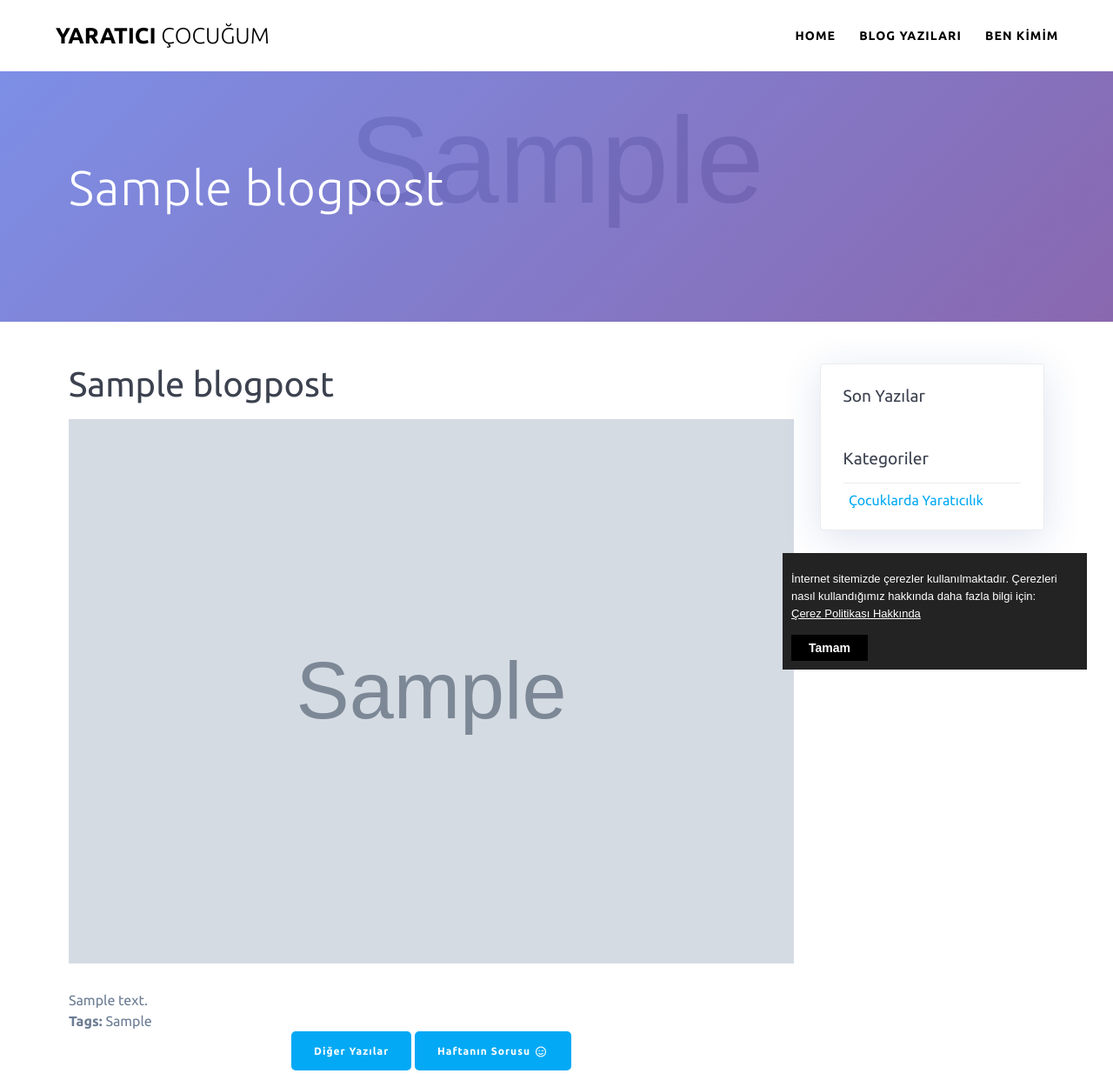
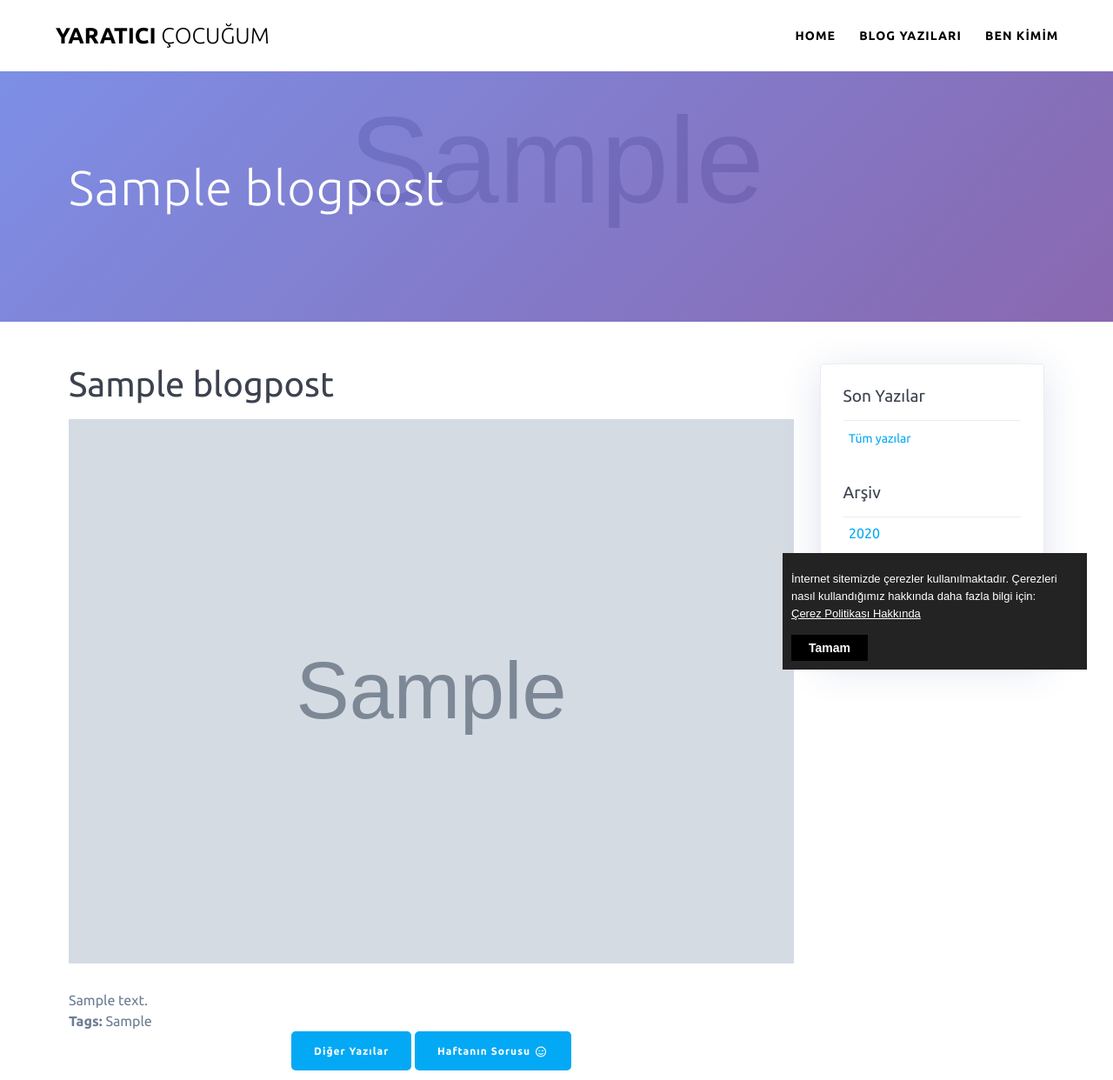
Before and after one commit to erdem-durmaz/Y.C., a Django app: a page that uses mysite/templates/yaratici/post.html in a window 1280 px wide. Shown: the top 1242 px of the page at 87% size. Run offline with Django 3.2, Linux system fonts and the light colour scheme; tables that the repository leaves empty hold one stand-in row (values such as "Sample post"); grey boxes marked "Sample" are stand-in pictures; some libraries are stand-ins or nearby versions; some web fonts are replaced.

Commit message:
post sidebar

```diff
--- a/mysite/templates/yaratici/post.html
+++ b/mysite/templates/yaratici/post.html
@@ -67,23 +67,39 @@
                         <div id="recent-posts-2" class="widget widget_recent_entries">
                             <h5 class="widgettitle">Son Yazılar</h5>
                             <ul>
-                                {%for post in posts%}
+                                {%for post in sidebarposts%}
                                 <li>
                                     <a href="{%url 'yaratici:show_post' slug=post.slug%}"
                                         aria-current="page">{{post.title}}</a>
                                 </li>
                                 {%endfor%}
+                                <li>
+                                    <a href="{%url 'yaratici:posts'%}"
+                                        aria-current="page"><small> Tüm yazılar</small></a>
+                                </li>
                             </ul>
 
                         </div>
 
                         <div id="categories-2" class="widget widget_categories">
+                            <h5 class="widgettitle">Arşiv</h5>
+                            <ul>
+                                {%for year in years %}
+                                <li class="cat-item cat-item-3"><a
+                                        href="{%url 'yaratici:posts_byyear' year=year%}">{{year}}</a>
+                                </li>
+                                {%endfor%}
+                            </ul>
+
+                        </div>
+                        <div id="categories-2" class="widget widget_categories">
                             <h5 class="widgettitle">Kategoriler</h5>
                             <ul>
+                                {%for category in categories %}
                                 <li class="cat-item cat-item-3"><a
-                                        href="#">Çocuklarda
-                                        Yaratıcılık</a>
+                                        href="{%url 'yaratici:posts_bytag' slug=category.slug %}">{{category}}</a>
                                 </li>
+                                {%endfor%}
                             </ul>
 
                         </div>
--- a/mysite/yaratici/views.py
+++ b/mysite/yaratici/views.py
@@ -53,7 +53,10 @@
     posts = BlogPost.objects.exclude(id=1).filter(is_Published__exact=True).order_by('-create_date')[:10]
     sidebar_posts = BlogPost.objects.exclude(id=1).filter(is_Published__exact=True).order_by('-create_date')[:3]
     post = get_object_or_404(BlogPost, slug=slug)
-    return render(request, 'yaratici/post.html', {'post': post, 'posts': posts,'sidebarposts':sidebar_posts})
+    dates = BlogPost.objects.dates('create_date','month')
+    years = [i.year for i in dates]
+    categories = Category.objects.all()
+    return render(request, 'yaratici/post.html', {'post': post, 'posts': posts,'sidebarposts':sidebar_posts,'years':set(years),'categories':categories})
 
 def calc_percentage(x,y):
     return x/y*100
```
